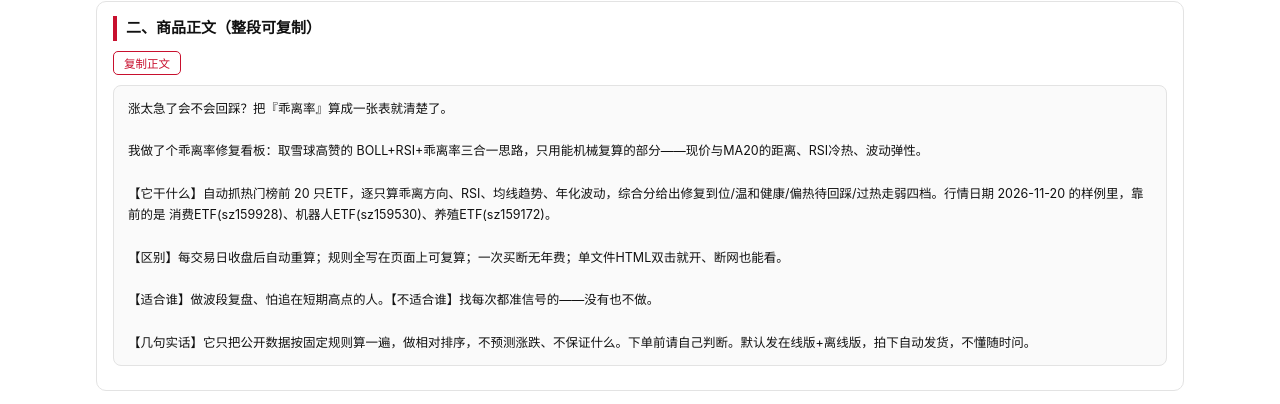
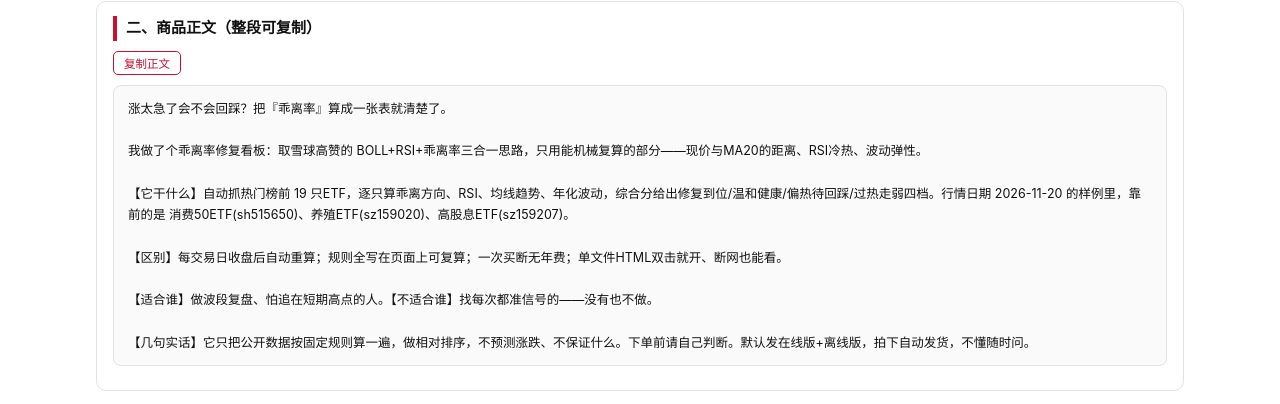
Before and after one commit to wangjun20251978/ETF-Strategy-Hub, a plain HTML site: page 文案/d20261121_bias-repair.html in a window 1280 px wide. Shown: the part 483-887 px from the top of the page. Drawn offline with Linux system fonts and the light colour scheme.

Commit message:
发布策略站点

```diff
--- a/文案/d20261121_bias-repair.html
+++ b/文案/d20261121_bias-repair.html
@@ -56,7 +56,7 @@ ul{margin:6px 0;padding-left:20px;} li{margin:3px 0;font-size:12.5px;}
 
 我做了个乖离率修复看板：取雪球高赞的 BOLL+RSI+乖离率三合一思路，只用能机械复算的部分——现价与MA20的距离、RSI冷热、波动弹性。
 
-【它干什么】自动抓热门榜前 20 只ETF，逐只算乖离方向、RSI、均线趋势、年化波动，综合分给出修复到位/温和健康/偏热待回踩/过热走弱四档。行情日期 2026-11-20 的样例里，靠前的是 消费ETF(sz159928)、机器人ETF(sz159530)、养殖ETF(sz159172)。
+【它干什么】自动抓热门榜前 19 只ETF，逐只算乖离方向、RSI、均线趋势、年化波动，综合分给出修复到位/温和健康/偏热待回踩/过热走弱四档。行情日期 2026-11-20 的样例里，靠前的是 消费50ETF(sh515650)、养殖ETF(sz159020)、高股息ETF(sz159207)。
 
 【区别】每交易日收盘后自动重算；规则全写在页面上可复算；一次买断无年费；单文件HTML双击就开、断网也能看。
 
```
